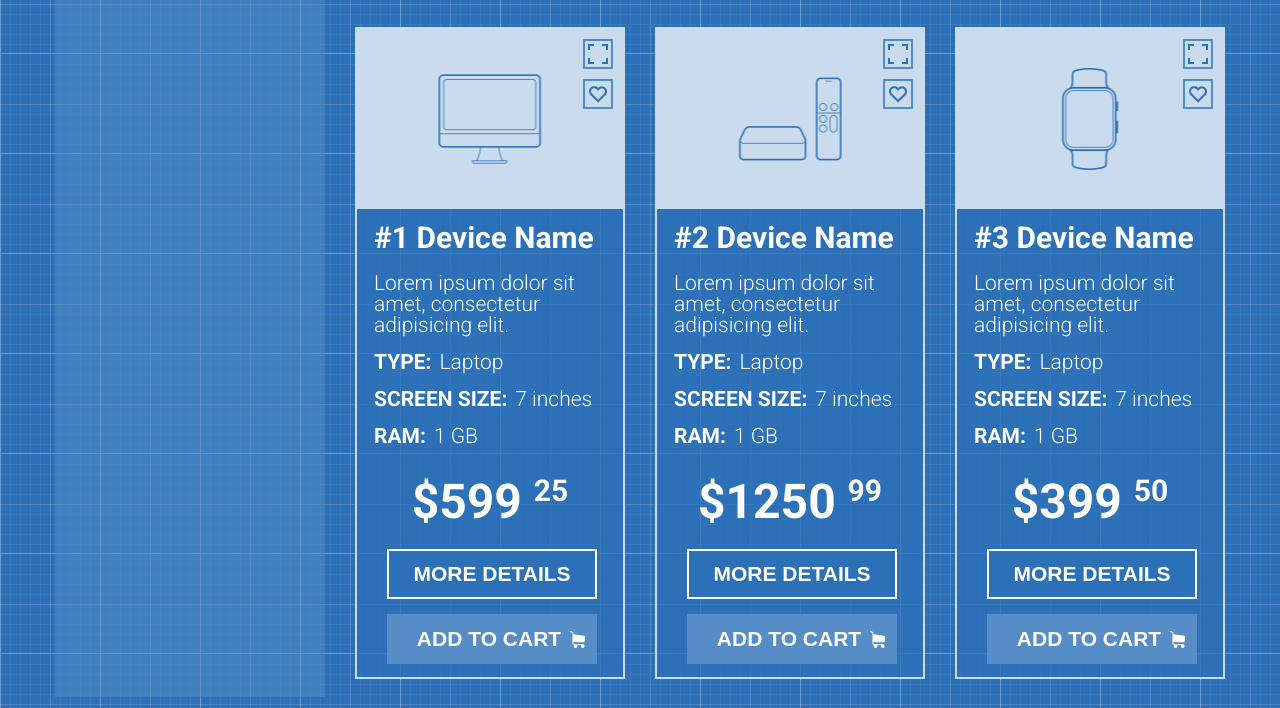
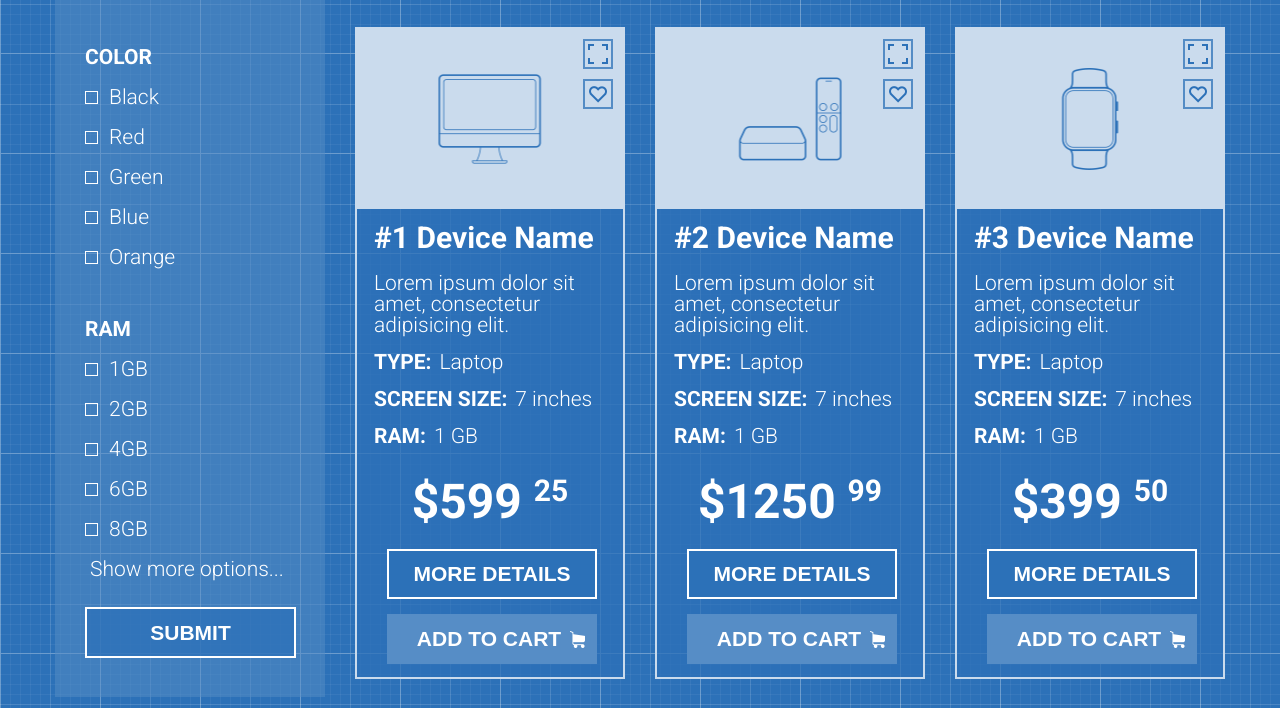
Before and after one commit to stroieva/shop-project, a plain HTML site: page index.html in a window 1280 px wide. Shown: the part 647-1355 px from the top of the page. Drawn offline with Linux system fonts and the light colour scheme.

Commit message:
add filtr

```diff
--- a/index.html
+++ b/index.html
@@ -73,7 +73,65 @@
 
             <div class="row">
                 <div class="col-3">
-                    <div class="filtr"></div>
+                    <div class="filtr">
+                        <div class="product-name-parameters">
+                        <div class="product-parameters">DEVICE TYPE</div>
+                        <input type="checkbox" id="checkbox-1">
+                        <label for="checkbox-1">Laptop</label>
+                        <div>
+                            <input type="checkbox" id="checkbox-2">
+                            <label for="checkbox-2">Tablet</label>
+                        </div>
+
+                        <div class="product-parameters">COLOR</div>
+                        <input type="checkbox" id="checkbox-3">
+                        <label for="checkbox-3">Black</label>
+                        <div>
+                            <input type="checkbox" id="checkbox-4">
+                            <label for="checkbox-4">Red</label>
+                        </div>
+                        <div>
+                            <input type="checkbox" id="checkbox-5">
+                            <label for="checkbox-5">Green</label>
+                        </div>
+                        <div>
+                            <input type="checkbox" id="checkbox-6">
+                            <label for="checkbox-6">Blue</label>
+                        </div>
+                        <div>
+                            <input type="checkbox" id="checkbox-7">
+                            <label for="checkbox-7">Orange</label>
+                        </div>
+
+                        <div class="product-parameters">RAM</div>
+                        <input type="checkbox" id="checkbox-8">
+                        <label for="checkbox-8">1GB</label>
+                        <div>
+                            <input type="checkbox" id="checkbox-9">
+                            <label for="checkbox-9">2GB</label>
+                        </div>
+                        <div>
+                            <input type="checkbox" id="checkbox-10">
+                            <label for="checkbox-10">4GB</label>
+                        </div>
+                        <div>
+                            <input type="checkbox" id="checkbox-11">
+                            <label for="checkbox-11">6GB</label>
+                        </div>
+                        <div>
+                            <input type="checkbox" id="checkbox-12">
+                            <label for="checkbox-12">8GB</label>
+                        </div>
+
+                        <a href="" class="show-options">Show more options...</a>
+                        <button class="button-submit">SUBMIT</button>
+
+
+                        </div>
+
+
+
+                    </div>
                 </div>
                 <div class="col-9">
                     <div class="row">
--- a/style.css
+++ b/style.css
@@ -485,10 +485,8 @@ body {
     font-weight: 300px;
 }
 
-
-
 .footer {
-    min-width: 1200px;
+   min-width: 1200px;
    height: 100px;
    background-color: rgb(255,255,255,0.75);
 }
@@ -500,3 +498,56 @@ body {
     font-size: 21px;
     font-weight: 300px;
 }
+
+.product-name-parameters{
+    color: #ffffff;
+    font-size: 21px;
+    line-height: 40px;
+    padding-left: 30px;
+}
+
+.product-parameters{
+    font-weight: bold;
+    padding-top: 32px;
+}
+
+label::before{
+    content: "";
+    display: inline-block;
+    width: 11px;
+    height: 11px;
+    margin-right: 11px;
+    border: 1px solid #ffffff;
+    cursor: pointer;
+}
+
+input[type="checkbox"]:checked + label::before{
+    background-color: #ffffff;
+}
+
+input[type="checkbox"]{
+    display: none;
+}
+
+.show-options{
+    text-decoration: none;
+    color: #ffffff;
+    padding-left: 5px;
+}
+
+.button-submit{
+    width: 211px;
+    height: 51px;
+    color: #ffffff;
+    background-color: rgb(44,113,184,0.75);
+    font-size: 21px;
+    font-weight: bold;
+    text-align: center;
+    border: 2px solid #ffffff;
+    margin-top: 18px;
+}
+
+.button-submit:hover{
+    color: rgb(44,113,184,1);
+    background-color: #ffffff;
+}
```
